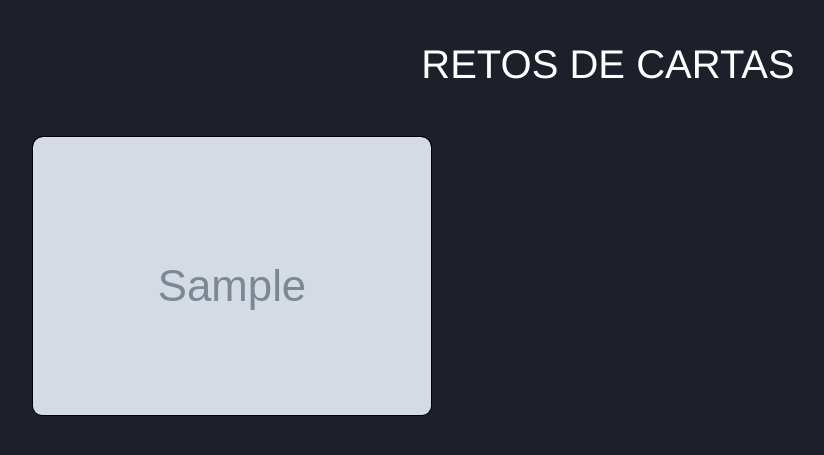
After one commit to jorgeeliecerpalacios/juego_cartas, a Django app: page / in a window 1280 px wide. The commit adds this page. Shown: the top 455 px of the page, without its empty margins (32-856 px from the left). Run offline with Django 5.2, Linux system fonts and the light colour scheme; tables that the repository leaves empty hold one stand-in row (values such as "Sample post"); grey boxes marked "Sample" are stand-in pictures.

Commit message:
fix template type and css

```diff
--- /dev/null
+++ b/app_types/templates/types/type.html
@@ -0,0 +1,23 @@
+
+{% extends 'layout/base.html' %}
+
+
+{% block content %}
+  <h1 >RETOS DE CARTAS</h1>
+
+    <div class="content">
+      <div class="types-card">
+        {% for type in object_list %}
+        <a href="">
+          <div class="card">
+            <img src="{{ type.photo.url }}" alt="Imagen de {{type.name}}">
+            <div class="textos">
+              <h3>{{ type.name }}</h3>
+              <p>27 de Octubre 2021</p>
+            </div>
+          </div>
+        </a>
+        {% endfor %}
+      </div>
+    </div>
+{% endblock content %}
--- a/app_types/urls.py
+++ b/app_types/urls.py
@@ -1,15 +1,15 @@
 # urls app_types
 
-# from django.urls import path
+from django.urls import path
 
 # Views
 
-# from app_types import views
+from . import views
 
-# urlpatterns = [
-#     path(
-#         # route='',
-#         # view=views.list_posts,
-#         # name='feed'
-#         ),
-# ]
+urlpatterns = [
+    path(
+    route='',
+    view=views.TypeListView.as_view(),
+    name='types'
+    ),
+]
--- a/app_types/views.py
+++ b/app_types/views.py
@@ -1,14 +1,15 @@
-from django.shortcuts import render
+from django.shortcuts import render, HttpResponse
+
 
 # Create your views here.
-from django.views.generic import ListView
-
+from django.views.generic.list import ListView
 from .models import Type, Challange
 
 
-
-def TypeListView(ListView):
+class TypeListView(ListView):
     """ State property list view """
-    model = EstateProperty
-    template_name = "app_projects/properties/index.html"
+    # return HttpResponse('hola mundo')
+    model = Type
+    template_name = "types/type.html"
     ordering = "name"
+    context_object_name = "type"
--- a/juego_cartas/urls.py
+++ b/juego_cartas/urls.py
@@ -21,7 +21,8 @@ from django.urls import path, include
 from django.conf.urls.static import static
 from django.conf import settings
 
+
 urlpatterns = [
     path('admin/', admin.site.urls),
-    # path('', include(('app_types.urls', 'app_types'), namespace='types')),
+    path('', include(('app_types.urls', 'app_types'), namespace='types')),
 ] + static(settings.MEDIA_URL, document_root=settings.MEDIA_ROOT)
--- /dev/null
+++ b/static/style.css
@@ -0,0 +1,7 @@
+.card {
+    width: 400px;
+    aspect-ratio: 1 / 0.7;
+    border-radius: 8px;
+    position: relative;
+    cursor: pointer;
+}
--- /dev/null
+++ b/templates/include/css.html
@@ -0,0 +1,2 @@
+{% load static %}
+<link rel="stylesheet" href="{% static 'static/style.css' %}" />
--- /dev/null
+++ b/templates/layout/base.html
@@ -0,0 +1,135 @@
+<!doctype html>
+<html lang="en">
+  <head>
+    <meta charset="utf-8">
+    <meta name="viewport" content="width=device-width, initial-scale=1">
+    <title>Juego de cartas</title>
+    <link href="https://cdn.jsdelivr.net/npm/bootstrap@5.3.3/dist/css/bootstrap.min.css" rel="stylesheet" integrity="sha384-QWTKZyjpPEjISv5WaRU9OFeRpok6YctnYmDr5pNlyT2bRjXh0JMhjY6hW+ALEwIH" crossorigin="anonymous">
+
+    {% include 'include/css.html' %}
+    <style>
+    * {
+      padding: 0;
+      margin: 0;
+      box-sizing: border-box;
+    }
+
+
+    body {
+      background: #1D202B;
+      color: #ffffff;
+      font-family: 'Roboto', sans-serif;
+    }
+
+    .card {
+      border-radius: 10px;
+      min-height: 200px;
+      font-weight: bold;
+      padding: 0px;
+      position: relative;
+      overflow: hidden;
+      background-size: cover;
+      background-position: center center;
+      background-color: black;
+    }
+
+    .content {
+      width: 90%;
+      max-width: 1200px;
+      margin: auto;
+      padding: 40px 0;
+      display: grid;
+      grid-template-columns: 3fr, 1fr;
+    }
+
+    .types-card{
+      display: grid;
+      grid-template-columns: repeat(3, 1fr);
+      gap: 20px;
+    }
+
+    .card img {
+        width: 100%;
+        height: auto;
+        object-fit: cover;
+        object-position: 100% 100%;
+        border-radius: inherit;
+        transition: 0.5s ease-in-out;
+        display: block;
+    }
+
+    .p, p {
+      color: #fff;
+    }
+
+    .h2, h2 {
+      color: #fff;
+    }
+
+    .h1, h1 {
+      color: #fff;
+      height: 100%;
+      text-align: center;
+      transition: 0.5s ease-in-out;
+      font-family: 'Franklin Gothic Medium', 'Arial Narrow', Arial, sans-serif;
+      padding-top: 40px;
+
+    }
+
+    .card .textos {
+      color: #fff;
+      height: 100%;
+      width: 100%;
+      position: absolute;
+      bottom: 0;
+      text-align: center;
+      opacity: 0;
+      /*transition: 0.5s ease-in-out;*/
+      transition: opacity 0.4s ease-in-out;
+      font-family: 'Gill Sans', 'Gill Sans MT', Calibri, 'Trebuchet MS', sans-serif;
+      padding: 25px;
+    }
+
+
+
+    .card::after {
+      content: "";
+      position: absolute;
+      inset: 0;
+      border: 2px solid white;
+      border-radius: inherit;
+      opacity: 0;
+      transition: 0.4s ease-in-out;
+    }
+
+    .card:hover .textos {
+      opacity: 1;
+    }
+
+    .card:hover img {
+      filter: grayscale(2) brightness(0.1);
+    }
+
+    .card:hover::after {
+      opacity: 2;
+      inset: 20px;
+    }
+
+    </style>
+
+  </head>
+  <body>
+    <!-- <h1>Hello, world!</h1> -->
+
+
+    {% block content %}
+
+    {% endblock content %}
+
+
+
+    <script src="https://cdn.jsdelivr.net/npm/bootstrap@5.3.3/dist/js/bootstrap.bundle.min.js" integrity="sha384-YvpcrYf0tY3lHB60NNkmXc5s9fDVZLESaAA55NDzOxhy9GkcIdslK1eN7N6jIeHz" crossorigin="anonymous"></script>
+    <script src="https://cdn.jsdelivr.net/npm/@popperjs/core@2.11.8/dist/umd/popper.min.js" integrity="sha384-I7E8VVD/ismYTF4hNIPjVp/Zjvgyol6VFvRkX/vR+Vc4jQkC+hVqc2pM8ODewa9r" crossorigin="anonymous"></script>
+    <script src="https://cdn.jsdelivr.net/npm/bootstrap@5.3.3/dist/js/bootstrap.min.js" integrity="sha384-0pUGZvbkm6XF6gxjEnlmuGrJXVbNuzT9qBBavbLwCsOGabYfZo0T0to5eqruptLy" crossorigin="anonymous"></script>
+  </body>
+</html>
```
Also changed, not shown: static/css/main.css (+6 -5 lines), app_types/templates/challenge/challenge.html (added), app_types/templates/type.html (deleted).
